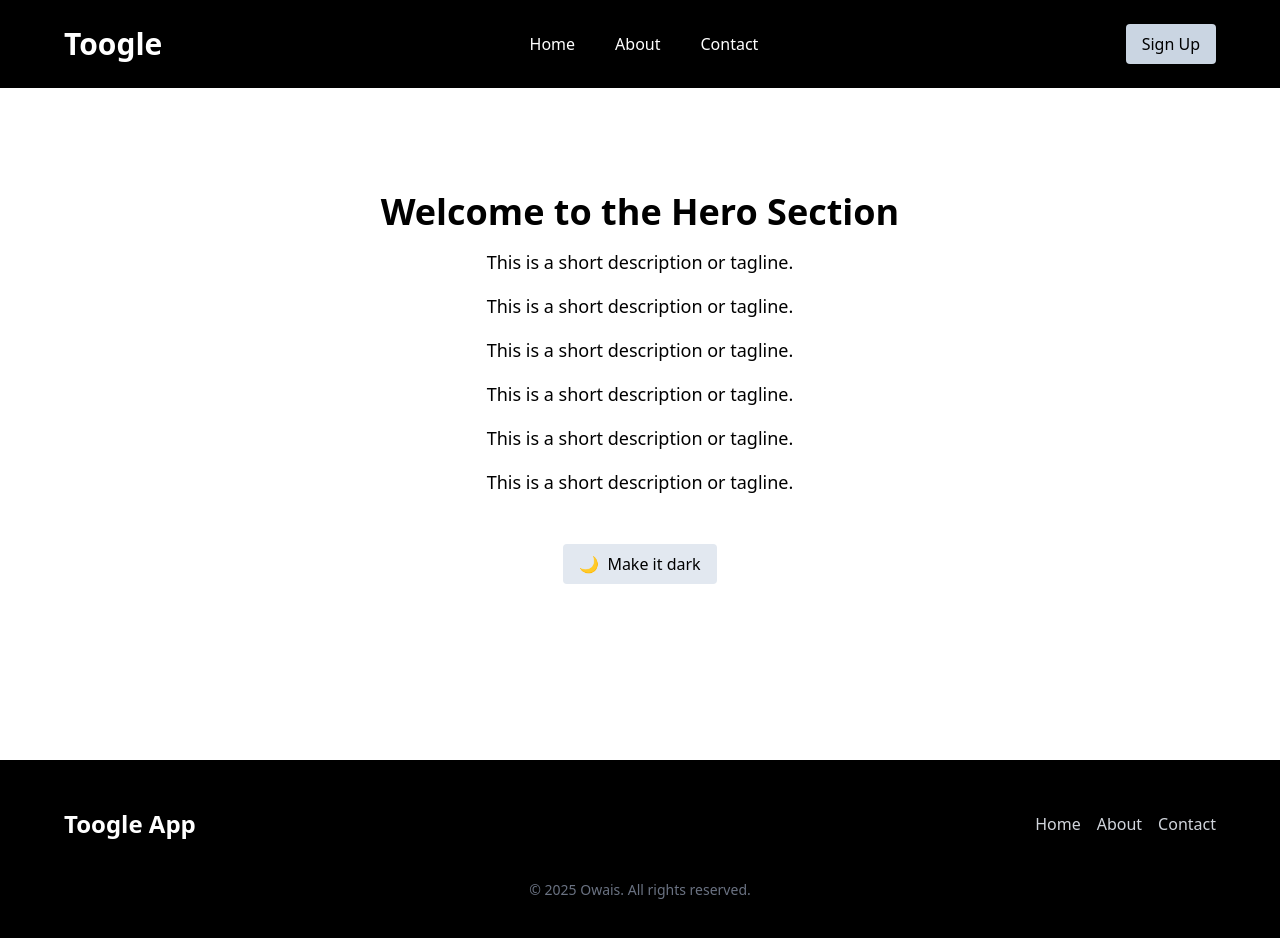
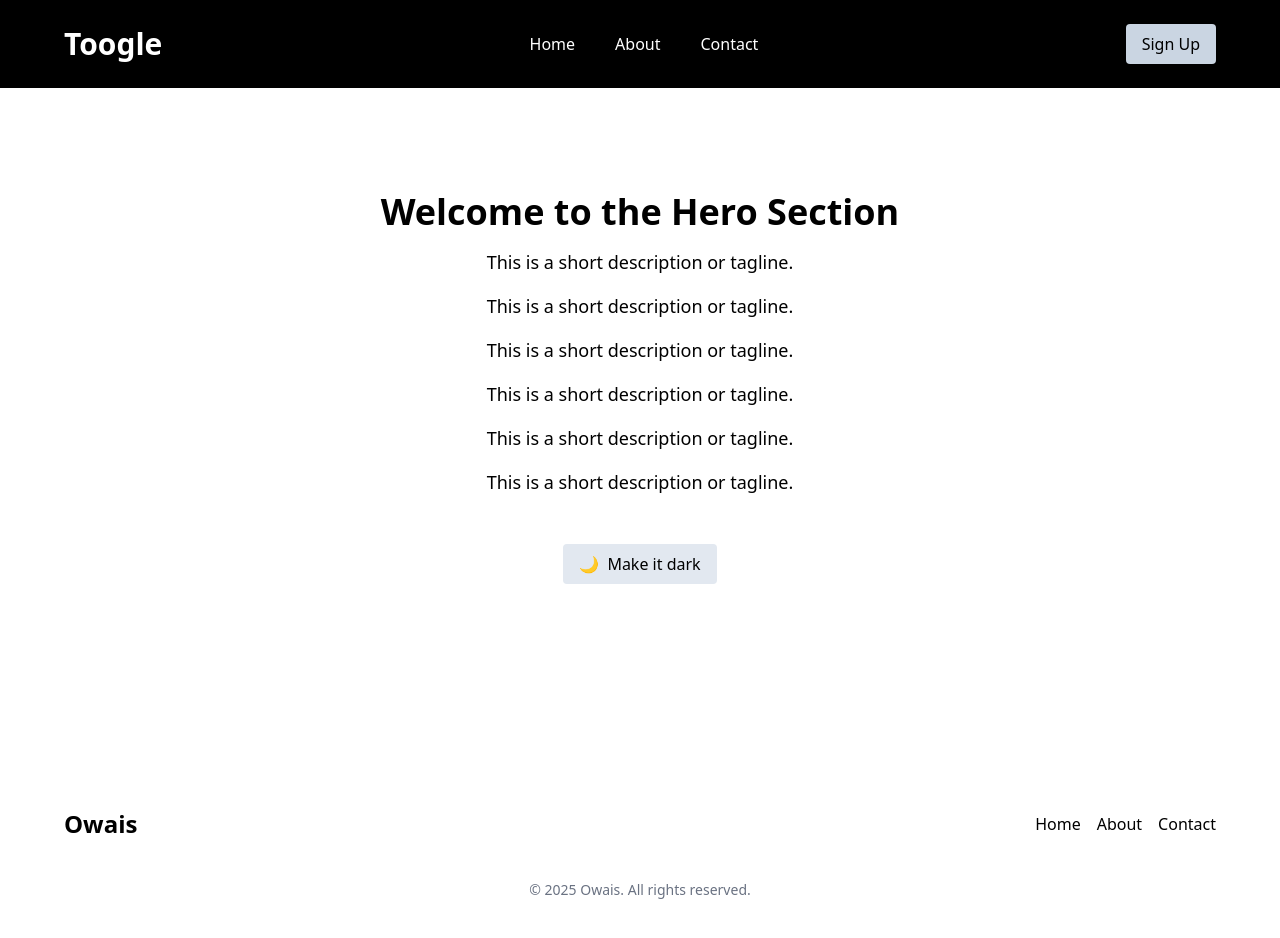
Before and after one commit to Owaisi123/Toogle-App, a React (Vite) app: page / in a window 1280 px wide. Shown: the top 938 px of the page. Built offline with nearby package versions, Linux system fonts and the light colour scheme.

Commit message:
Update Footer.jsx

```diff
--- a/src/Component/Footer.jsx
+++ b/src/Component/Footer.jsx
@@ -1,12 +1,16 @@
-import React from 'react';
+import React , {useContext} from 'react';
+import { ThemeContext } from '../Context/ThemeContext';
+
 
 const Footer = () => {
+    const { theme } = useContext(ThemeContext);
+
   return (
-    <footer className="bg-black text-white px-6 py-12 mt-24">
+    <footer className={`${theme == 'light' ? 'bg-white text-black' : 'bg-black text-white'} px-6 py-12 mt-24`}>
       <div className="max-w-6xl mx-auto flex flex-col md:flex-row justify-between items-center gap-6">
-        <h2 className="text-2xl font-bold">Toogle App</h2>
+        <h2 className="text-2xl font-bold">Owais</h2>
 
-        <ul className="flex flex-col md:flex-row gap-4 text-gray-300 text-sm md:text-base">
+        <ul className={`${theme == 'light' ? 'text-black' : 'text-white'} flex flex-col md:flex-row gap-4 text-sm md:text-base`}>
           <li className="hover:text-white cursor-pointer">Home</li>
           <li className="hover:text-white cursor-pointer">About</li>
           <li className="hover:text-white cursor-pointer">Contact</li>
```
